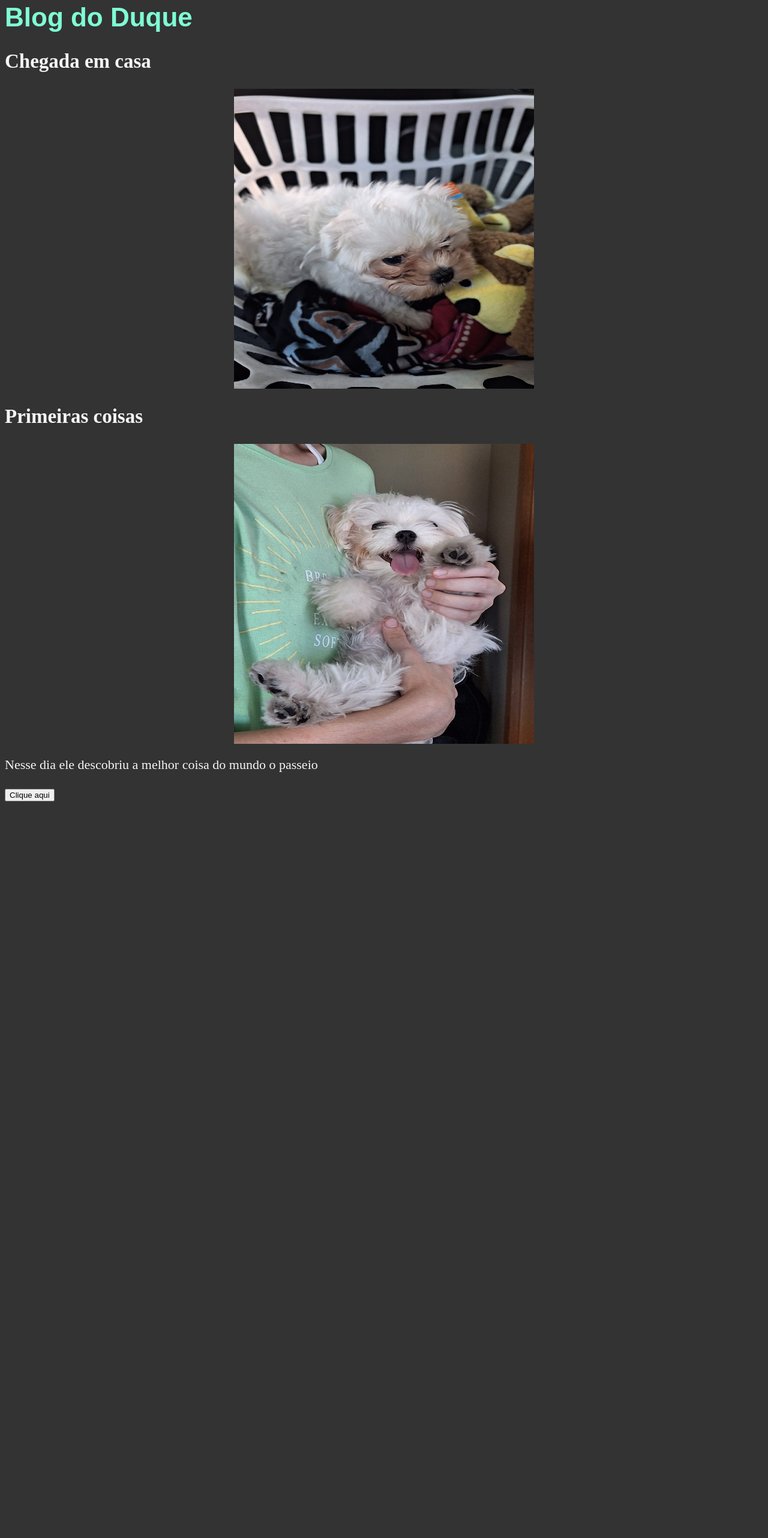
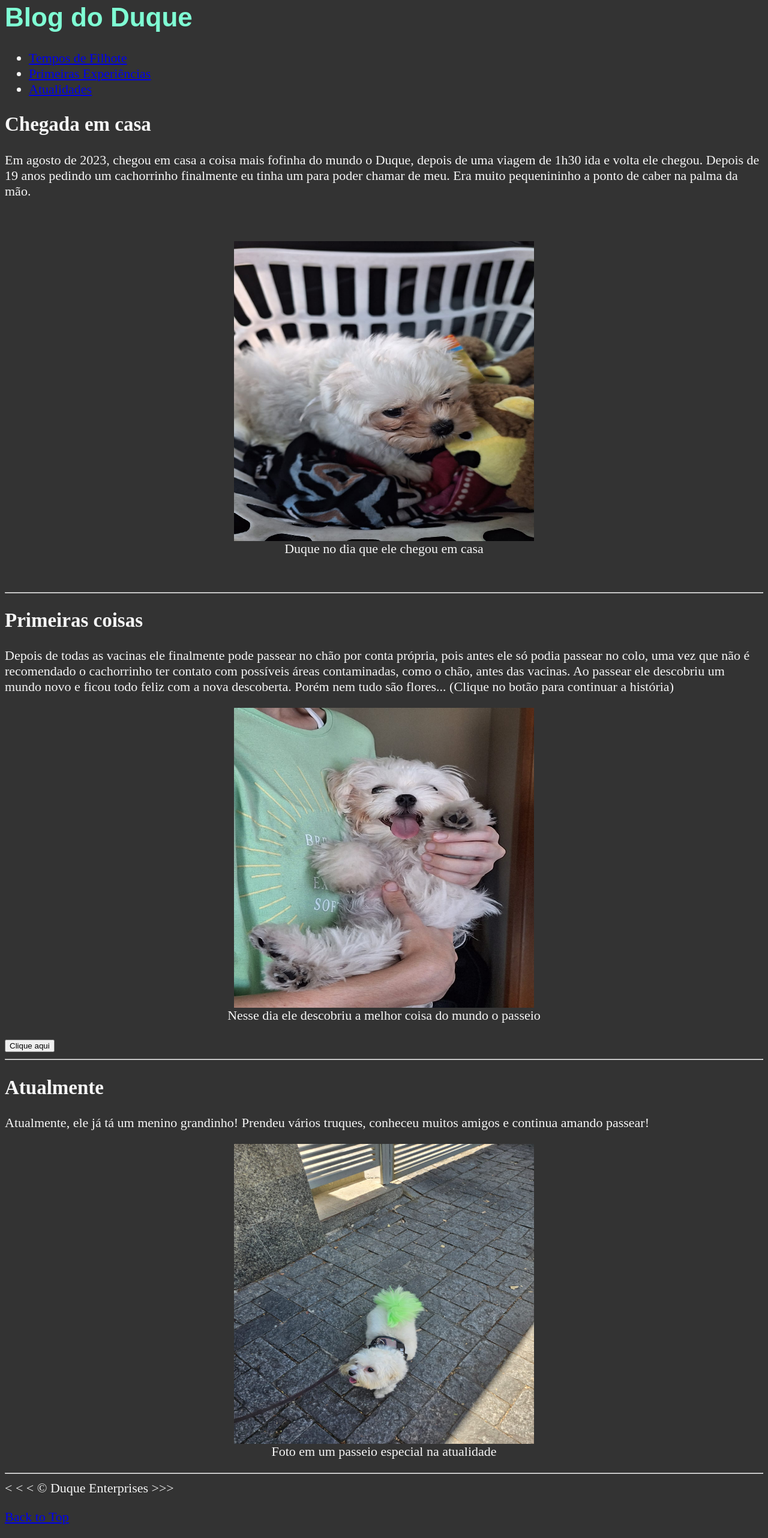
Before and after one commit to anafranco0/utf-cg-tp0, a plain HTML site: page index.html in a window 1280 px wide. Shown: the part 25-2589 px from the top of the page at 60% size. Before the commit the page ends 1369 px from the top, so only its background shows below. Drawn offline with Linux system fonts and the light colour scheme.

Commit message:
Estilizando as áreas do body do HTML

```diff
--- a/index.html
+++ b/index.html
@@ -15,15 +15,48 @@
 
     </head>
     <body>
-        <h1>Blog do Duque</h1>
+        <header>
+            <h1>Blog do Duque</h1>
 
-        <h2>Chegada em casa</h2>
-        <img src="img/DuqueFilhote.jpeg" class="imagem-centrada" alt="Duque filhote" title="Duque quando era filhote" width="500" height="500">
+            <nav aria-label="primary-navigation">
+            <ul>
+                <li>
+                <a href="#filhote">Tempos de Filhote</a>
+                </li>
+                <li>
+                <a href="#primeiras">Primeiras Experiências</a>
+                </li>
+                <li>
+                <a href="#atualmente">Atualidades</a>
+                </li>
+            </ul>
+            </nav>
+        </header>
 
-        <h2>Primeiras coisas</h2>
-        <img id="fotoAlvo" src="img/DuquePrimeiroPasseio.jpeg" class="imagem-centrada" alt="Duque filhote" title="Duque depois do primeiro passeio" width="500" height="500">
 
-        <p id="descricao">Nesse dia ele descobriu a melhor coisa do mundo o passeio</p>
+        <h2 id="filhote">Chegada em casa</h2>
+        <p>Em agosto de 2023, chegou em casa a coisa mais fofinha do mundo o Duque, depois de uma viagem de 1h30 ida e volta ele chegou. Depois de 19 anos pedindo um cachorrinho finalmente eu tinha um para poder chamar de meu. Era muito pequenininho a ponto de caber na palma da mão.</p>
+        <br>
+
+        <figure>
+            <img src="img/DuqueFilhote.jpeg" class="imagem-centrada" alt="Duque filhote" title="Duque quando era filhote" width="500" height="500">
+
+            <figcaption style="text-align: center;">Duque no dia que ele chegou em casa</figcaption>
+        </figure>
+
+
+
+        <br>
+        <hr>
+
+        <h2 id="primeiras">Primeiras coisas</h2>
+        <p>Depois de todas as vacinas ele finalmente pode passear no chão por conta própria, pois antes ele só podia passear no colo, uma vez que não é recomendado o cachorrinho ter contato com possíveis áreas contaminadas,  como o chão, antes das vacinas. Ao passear ele descobriu um mundo novo e ficou todo feliz com a nova descoberta. Porém nem tudo são flores... (Clique no botão para continuar a história)</p>
+
+        <figure>
+             <img id="fotoAlvo" src="img/DuquePrimeiroPasseio.jpeg" class="imagem-centrada" alt="Duque filhote" title="Duque depois do primeiro passeio" width="500" height="500">
+
+             <figcaption id="descricao" style="text-align: center;">Nesse dia ele descobriu a melhor coisa do mundo o passeio</figcaption>
+        </figure>
 
         <button id="botaoMisterioso">Clique aqui</button>
 
@@ -34,15 +67,38 @@
 
             botao.addEventListener("click", function() {
                 // Troca a imagem
+                foto.setAttribute("title", "Primeiro banho");
                 foto.setAttribute("src", "img/DuquePrimeiroBanho.jpeg");
-                foto.setAttribute("alt", "Cara feia para o banho");
+                foto.setAttribute("alt", "Duque fazendo cara feia durante o banho");
                 foto.style.border = "3px solid green";
 
                 // Troca o texto do parágrafo
-                descricao.textContent = "Com as maiores alegrias as vezes vem também as maiores tristezas";
+                descricao.textContent = "Com as maiores alegrias ás vezes vem também as maiores tristezas. Acho que ele não gostou da ideia de ter q tomar banho depois do passeio!";
             });
         </script>
 
+        <br>
+        <hr>
+
+        <h2 id="atualmente">Atualmente</h2>
+
+        <p>Atualmente, ele já tá um menino grandinho! Prendeu vários truques, conheceu muitos amigos e continua amando passear!</p>
+
+        <figure>
+             <img src="img/DuqueCarnaval.jpeg" class="imagem-centrada" alt="Duque no Carnaval nos dias atuais" title="Duque atualmente" width="500" height="500">
+
+             <figcaption style="text-align: center;">
+                Foto em um passeio especial na atualidade
+             </figcaption>
+        </figure>
+
+       <hr>
+    <footer>
+        &lt; &lt; &lt; &copy; Duque Enterprises &gt;&gt;&gt;
+        <p>
+        <a href="#">Back to Top</a>
+        </p>
+    </footer>
 
     </body>
 </html>
```
